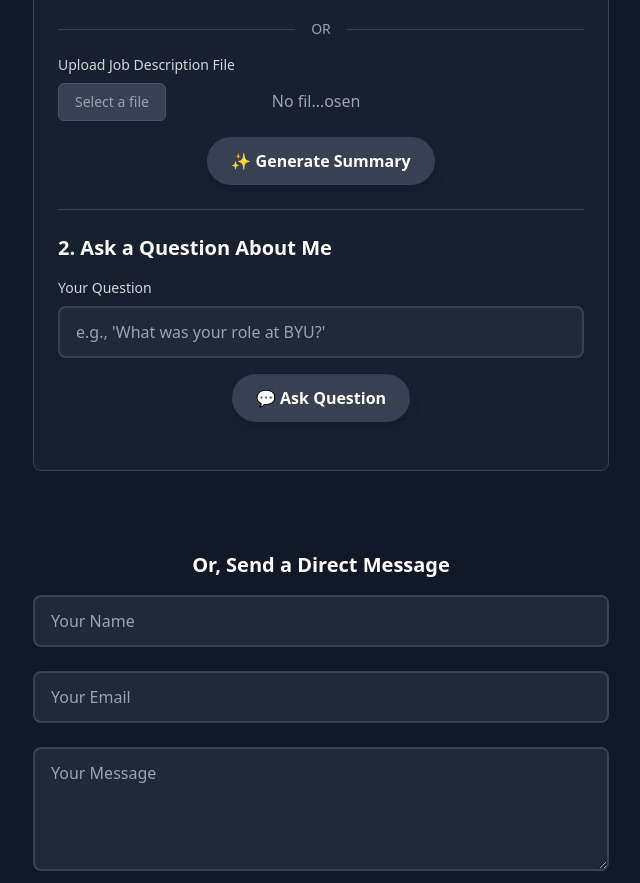
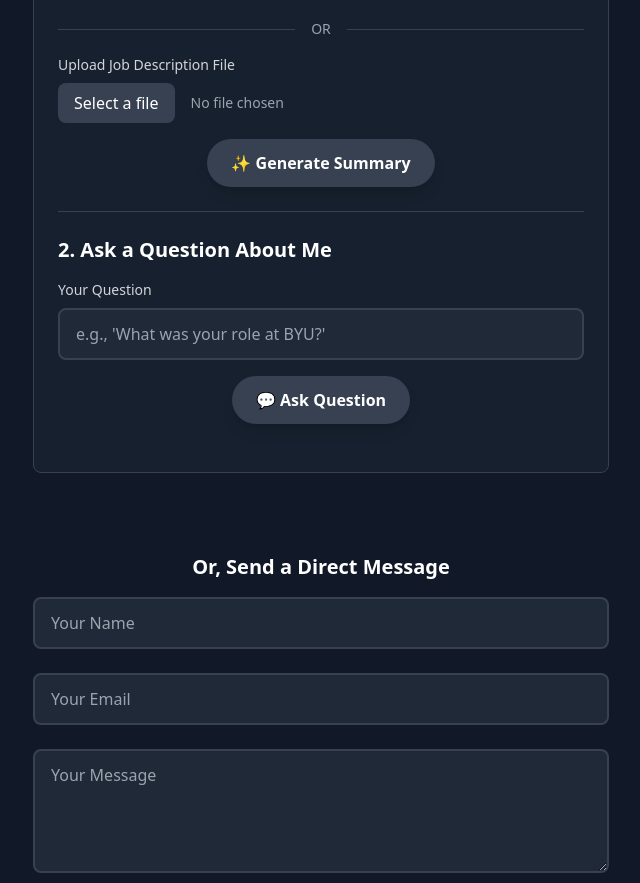
Before and after one commit to jeverett32/portfolio-website, a plain HTML site: page index.html in a window 1280 px wide. Shown: the part 3256-4139 px from the top of the page, without its empty margins (319-959 px from the left). Drawn offline with nearby package versions, Linux system fonts and the light colour scheme; a script that the page names is missing.

Commit message:
Update index.html

```diff
--- a/index.html
+++ b/index.html
@@ -17,26 +17,6 @@
         #cursor-glow { position: fixed; width: 500px; height: 500px; border-radius: 50%; background: radial-gradient(circle, rgba(6, 182, 212, 0.1) 0%, rgba(6, 182, 212, 0) 70%); transform: translate(-50%, -50%); pointer-events: none; z-index: 0; transition: opacity 0.3s; opacity: 0; }
         .loader { border: 4px solid #f3f3f3; border-top: 4px solid #06b6d4; border-radius: 50%; width: 24px; height: 24px; animation: spin 1s linear infinite; }
         @keyframes spin { 0% { transform: rotate(0deg); } 100% { transform: rotate(360deg); } }
-        /* Custom style for file input */
-        .custom-file-input::-webkit-file-upload-button { visibility: hidden; }
-        .custom-file-input::before {
-            content: 'Select a file';
-            display: inline-block;
-            background: #374151; /* gray-700 */
-            border: 1px solid #4b5563; /* gray-600 */
-            border-radius: 0.375rem;
-            padding: 0.5rem 1rem;
-            outline: none;
-            white-space: nowrap;
-            -webkit-user-select: none;
-            user-select: none;
-            cursor: pointer;
-            font-weight: 500;
-            font-size: 0.875rem;
-            line-height: 1.25rem;
-        }
-        .custom-file-input:hover::before { border-color: #6b7280; /* gray-500 */ }
-        .custom-file-input:active::before { background-color: #4b5563; /* gray-600 */ }
     </style>
 </head>
 <body class="bg-gray-900 text-white font-sans antialiased relative">
@@ -223,8 +203,13 @@
                             <span class="flex-grow bg-gray-700 h-px"></span>
                         </div>
                         <label for="job-description-file" class="block text-sm font-medium text-gray-300 mb-2">Upload Job Description File</label>
-                        <input type="file" id="job-description-file" class="custom-file-input text-gray-400" accept=".txt,.md,.pdf">
-                        <p id="file-name-display" class="text-xs text-gray-500 mt-1"></p>
+                        <div class="flex items-center gap-4">
+                            <label for="job-description-file" class="cursor-pointer bg-gray-700 text-white font-medium px-4 py-2 rounded-lg hover:bg-gray-600 transition-colors">
+                                Select a file
+                            </label>
+                            <input type="file" id="job-description-file" class="hidden" accept=".txt,.md,.pdf">
+                            <p id="file-name-display" class="text-sm text-gray-400 truncate">No file chosen</p>
+                        </div>
                         <div class="text-center mt-4">
                             <button type="button" id="generate-summary-btn" class="bg-gray-700 text-white font-bold px-6 py-3 rounded-full shadow-lg hover:bg-gray-600 transition-transform transform hover:scale-105 duration-300 inline-flex items-center gap-2">
                                 ✨ Generate Summary
@@ -316,7 +301,6 @@
         pdfjsLib.GlobalWorkerOptions.workerSrc = `https://cdnjs.cloudflare.com/ajax/libs/pdf.js/2.11.338/pdf.worker.min.js`;
 
         document.addEventListener('DOMContentLoaded', function () {
-            // --- All other scripts (Glow, Menu, Modal, etc.) remain the same ---
 
             // --- FormSpree AJAX submission ---
             const form = document.getElementById('contact-form');
@@ -369,9 +353,9 @@
 
             jobDescFile.addEventListener('change', () => {
                 if (jobDescFile.files.length > 0) {
-                    fileNameDisplay.textContent = `Selected: ${jobDescFile.files[0].name}`;
+                    fileNameDisplay.textContent = `${jobDescFile.files[0].name}`;
                 } else {
-                    fileNameDisplay.textContent = '';
+                    fileNameDisplay.textContent = 'No file chosen';
                 }
             });
 
@@ -380,7 +364,6 @@
                 let jobDescription = jobDescTextarea.value.trim();
                 const file = jobDescFile.files[0];
 
-                // If a file is selected, read it. It takes precedence.
                 if (file) {
                     try {
                         jobDescription = await readFileContent(file);
@@ -395,7 +378,6 @@
                     return;
                 }
 
-                // Show loader and disable button
                 summaryLoader.classList.remove('hidden');
                 generateSummaryBtn.disabled = true;
                 aiError.textContent = '';
```
